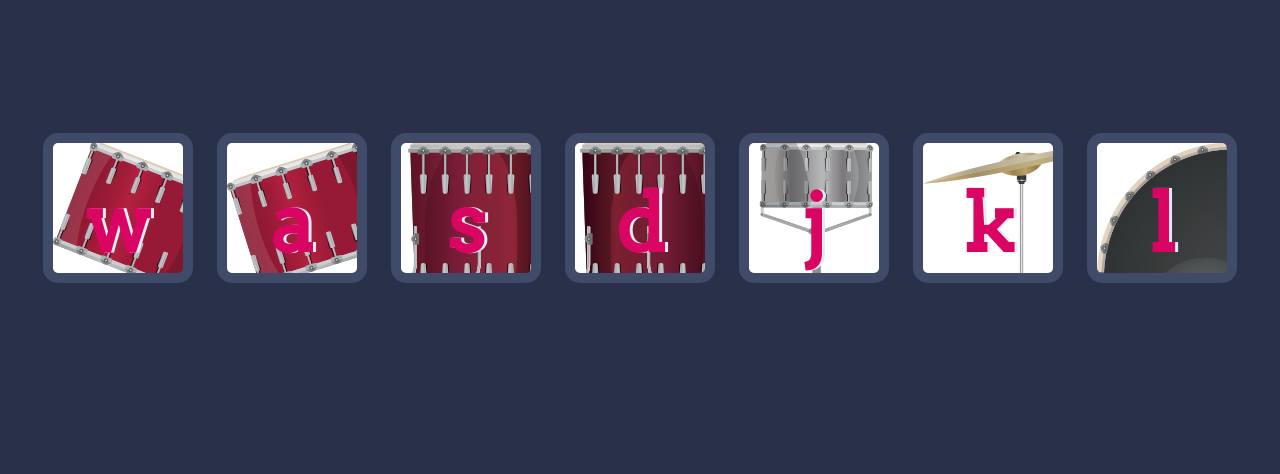
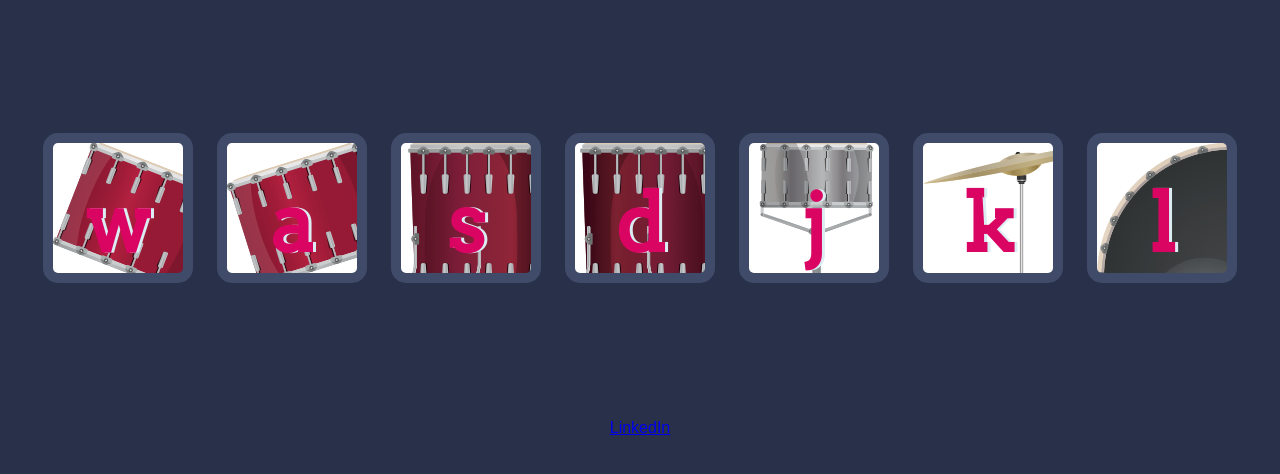
Before and after one commit to MikeWKC/javascript, a plain HTML site: page Drum kit/drums.html in a window 1280 px wide. Shown: the part 156-630 px from the top of the page. Drawn offline with Linux system fonts and the light colour scheme.

Commit message:
Update drums.html

```diff
--- a/Drum kit/drums.html
+++ b/Drum kit/drums.html
@@ -24,7 +24,7 @@
 <script src="drums.js" charset="utf-8"></script>
 
 <footer>
-
+<a class="footer-link" href="https://www.linkedin.com/in/harsh-patil-292a092b3?utm_source=share&utm_campaign=share_via&utm_content=profile&utm_medium=android_apphttps://www.linkedin.com/in/angela-yu-963a584b/">LinkedIn</a>
 </footer>
 </body>
 </html>
```
